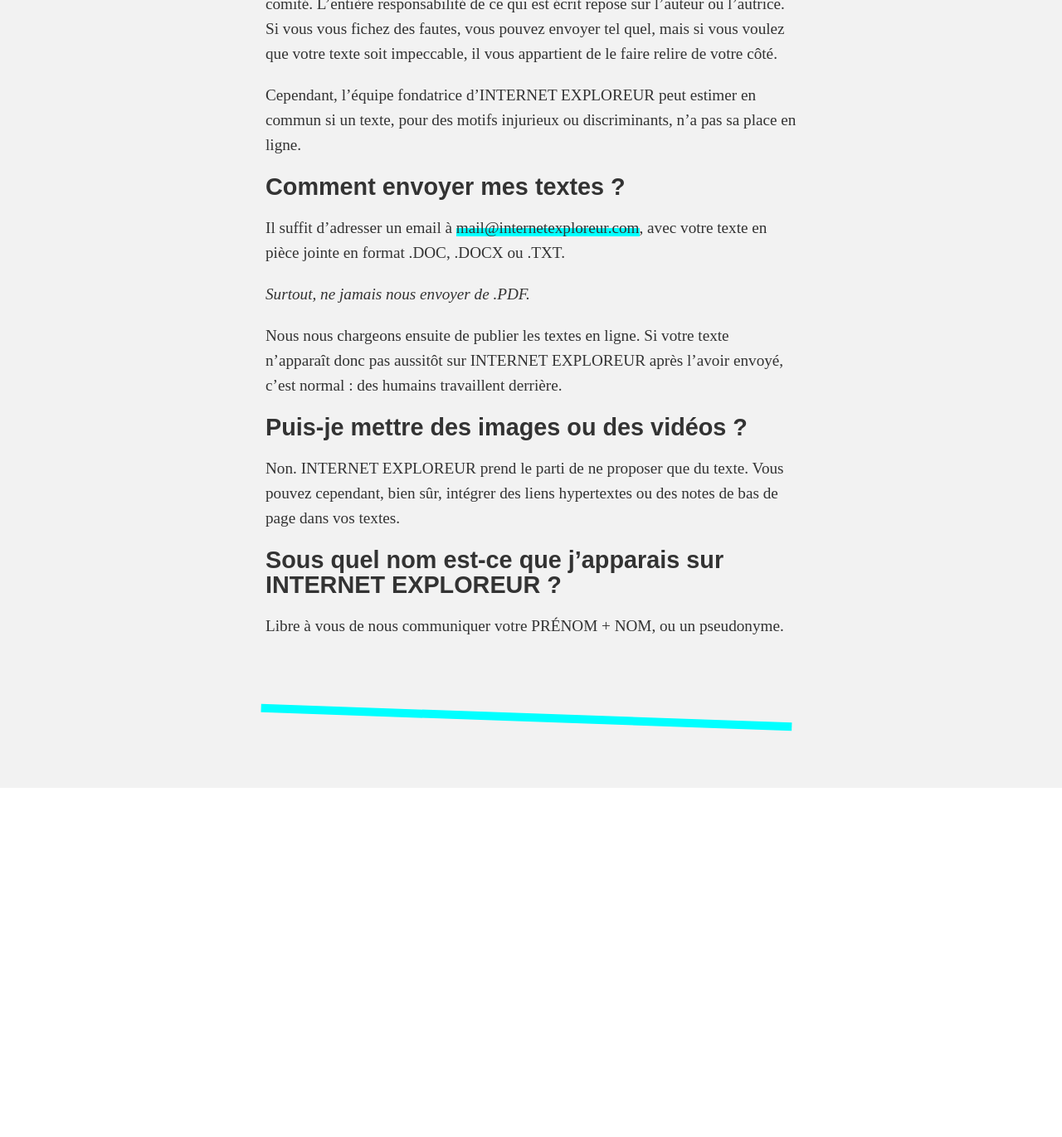
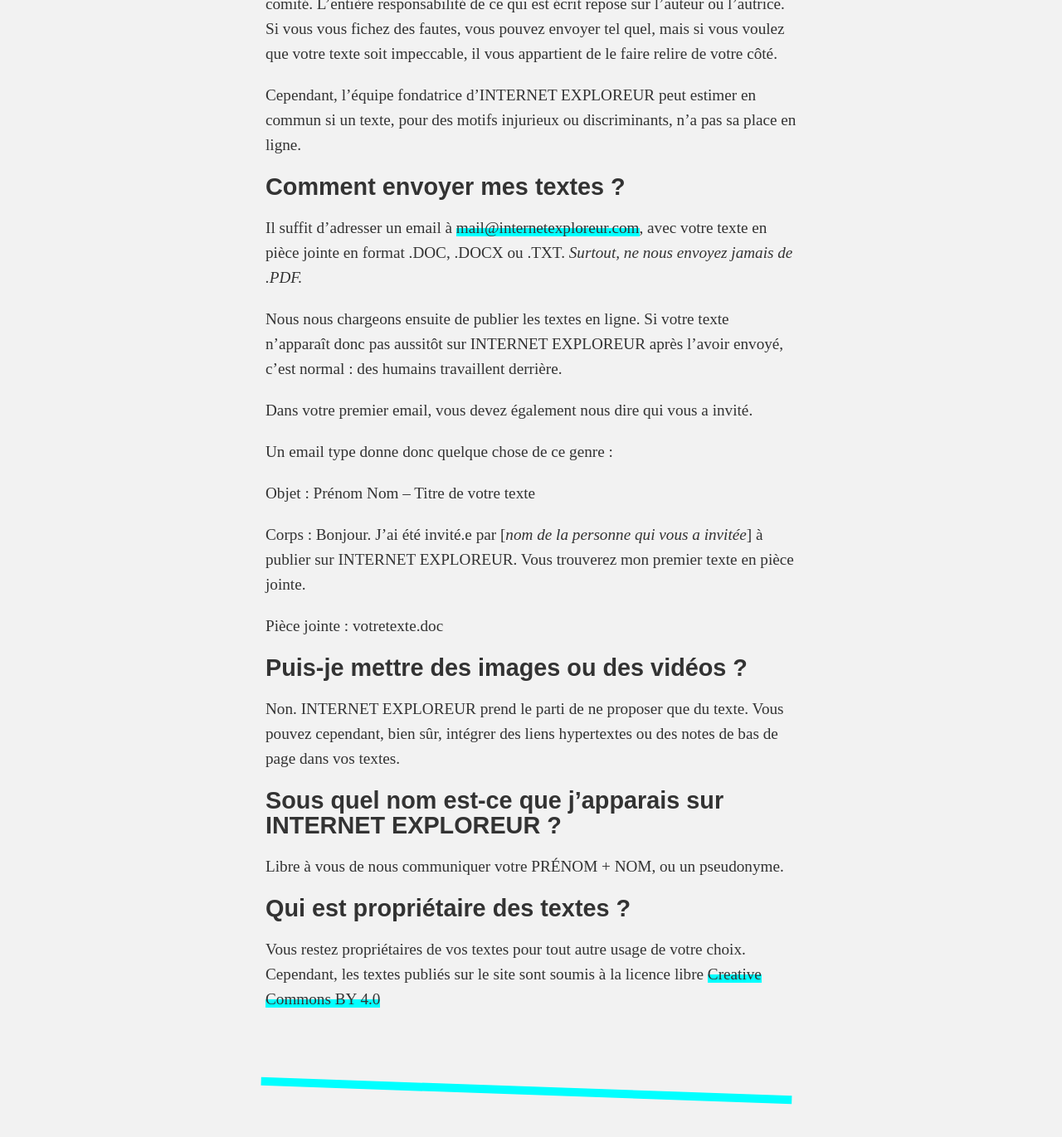
Before and after one commit to PQuod/Maipo, a Jekyll site: the page built from faq.md, in a window 1280 px wide and 1400 px high, scrolled down 1479 px. Shown: the top 1371 px of the window at 83% size. Built offline with Jekyll 4.4.1, drawn with Linux system fonts in a browser that asks for light colours; before the commit the page ends 2429 px from its top, so only the background shows below that.

Commit message:
Update faq.md

```diff
--- a/faq.md
+++ b/faq.md
@@ -34,11 +34,19 @@ Cependant, l'équipe fondatrice d'INTERNET EXPLOREUR peut estimer en commun si u
 
 ## Comment envoyer mes textes ?
 
-Il suffit d'adresser un email à [mail@internetexploreur.com](mail@internetexploreur.com), avec votre texte en pièce jointe en format .DOC, .DOCX ou .TXT.
-
-*Surtout, ne jamais nous envoyer de .PDF.*
+Il suffit d'adresser un email à [mail@internetexploreur.com](mail@internetexploreur.com), avec votre texte en pièce jointe en format .DOC, .DOCX ou .TXT. *Surtout, ne nous envoyez jamais de .PDF.*
 
 Nous nous chargeons ensuite de publier les textes en ligne. Si votre texte n'apparaît donc pas aussitôt sur INTERNET EXPLOREUR après l'avoir envoyé, c'est normal : des humains travaillent derrière.
+
+Dans votre premier email, vous devez également nous dire qui vous a invité.
+
+Un email type donne donc quelque chose de ce genre :
+
+> Objet : Prénom Nom – Titre de votre texte
+
+> Corps : Bonjour. J'ai été invité.e par [*nom de la personne qui vous a invitée*] à publier sur INTERNET EXPLOREUR. Vous trouverez mon premier texte en pièce jointe.
+
+> Pièce jointe : votretexte.doc
 
 ## Puis-je mettre des images ou des vidéos ?
 
@@ -47,3 +55,7 @@ Non. INTERNET EXPLOREUR prend le parti de ne proposer que du texte. Vous pouvez
 ## Sous quel nom est-ce que j'apparais sur INTERNET EXPLOREUR ?
 
 Libre à vous de nous communiquer votre PRÉNOM + NOM, ou un pseudonyme.
+
+## Qui est propriétaire des textes ?
+
+Vous restez propriétaires de vos textes pour tout autre usage de votre choix. Cependant, les textes publiés sur le site sont soumis à la licence libre [Creative Commons BY 4.0](https://creativecommons.org/licenses/by/4.0/)
```
